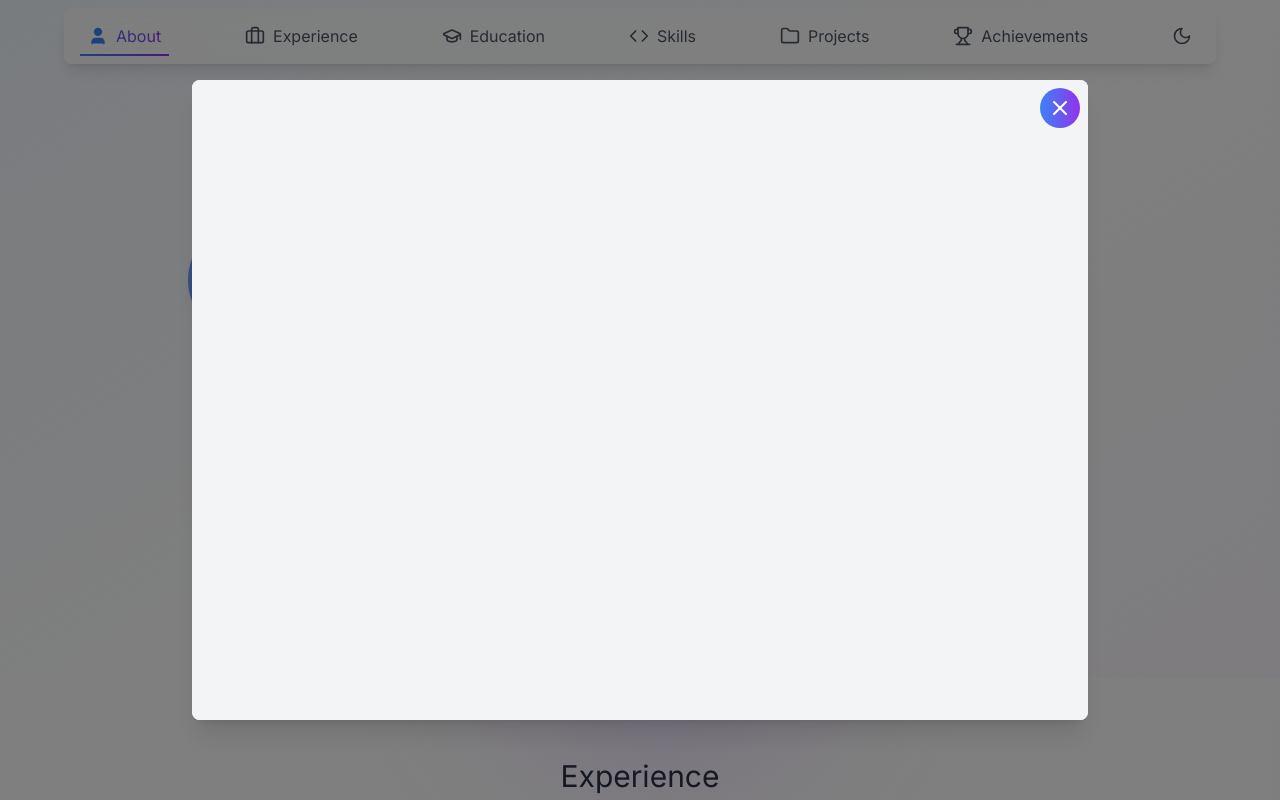
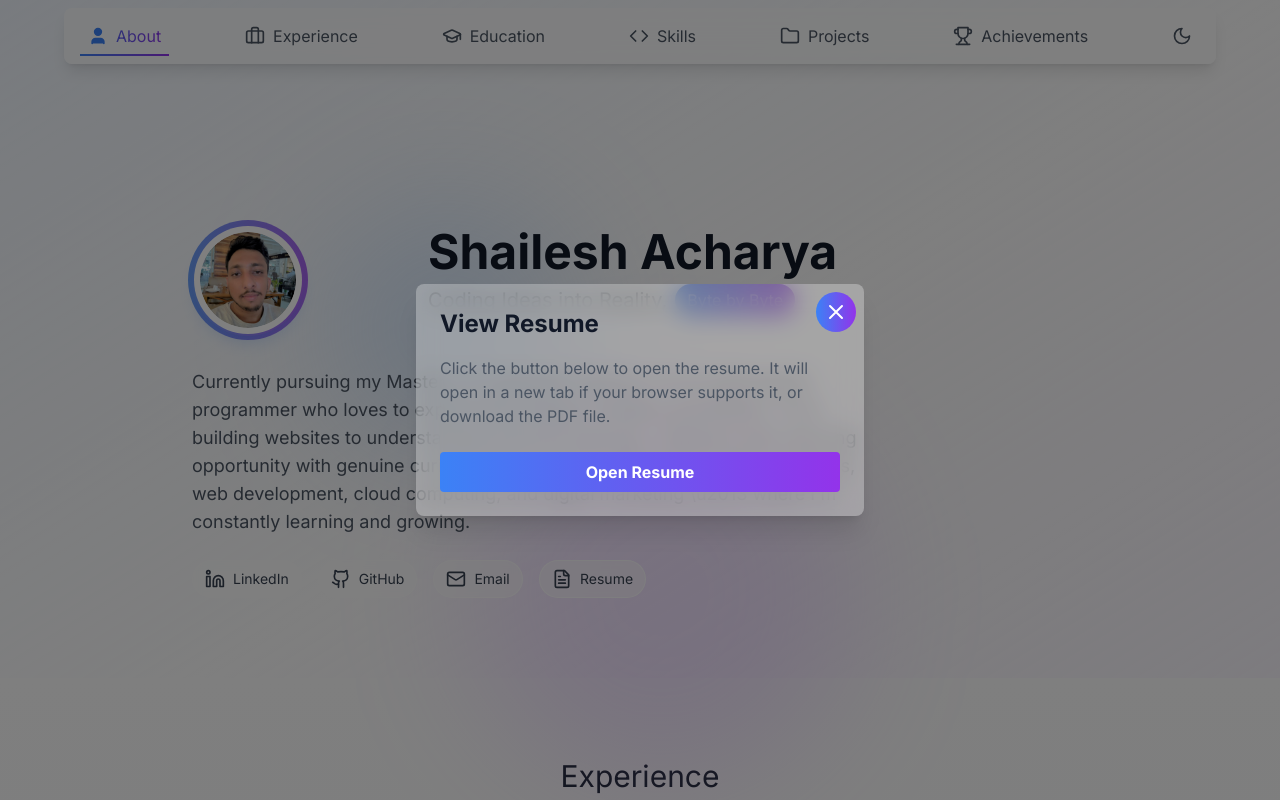
Before and after one commit to iamshaileshacharya/portfolio, a Next.js app: page / in a window 1280 px wide. Both pictures are taken after a click on the button "Resume". Shown: the top 800 px of the page. Built offline with nearby package versions, Linux system fonts and the light colour scheme.

Commit message:
buf fix footer

```diff
--- a/components/About.tsx
+++ b/components/About.tsx
@@ -30,9 +30,9 @@ const About: React.FC<AboutProps> = ({ isVisible, isDarkMode }) => {
                                     <Image
                                         src="/profile.jpg"
                                         alt="Profile picture"
-                                        width={300}  // Set appropriate width
-                                        height={300} // Set appropriate height
-                                        className="rounded-full object-cover"  // Move objectFit to className
+                                        width={300}
+                                        height={300}
+                                        className="rounded-full object-cover"
                                         priority
                                     />
                                 </div>
@@ -50,7 +50,7 @@ const About: React.FC<AboutProps> = ({ isVisible, isDarkMode }) => {
                 </div>
 
                 <p className="text-base sm:text-lg text-gray-600 dark:text-gray-300 mb-6 max-w-2xl mx-auto sm:mx-0 text-center sm:text-left">
-                    Currently pursuing my Master&apos;s in Computer Science, I&apos;m an enthusiastic programmer who loves to explore technology&apos;s endless possibilities. From building websites to understanding machine learning, I embrace each learning opportunity with genuine curiosity. My journey spans across various domains, web development, cloud computing, and digital marketing – where I&apos;m constantly learning and growing.
+                    Currently pursuing my Master&apos;s in Computer Science, I&apos;m an enthusiastic programmer who loves to explore technology&apos;s endless possibilities. From building websites to understanding machine learning, I embrace each learning opportunity with genuine curiosity. My journey spans across various domains, web development, cloud computing, and digital marketing \u2013 where I&apos;m constantly learning and growing.
                 </p>
 
                 <div className="flex flex-wrap justify-center sm:justify-start items-center gap-3 sm:gap-4">
--- a/components/ImageDialog.tsx
+++ b/components/ImageDialog.tsx
@@ -33,12 +33,16 @@ const ImageDialog: React.FC<ImageDialogProps> = ({ isOpen, onClose, title, image
 
     return (
         <div className="fixed inset-0 bg-black bg-opacity-50 z-50 flex items-center justify-center p-4">
-            <div ref={dialogRef} className="bg-white dark:bg-gray-800 rounded-lg max-w-3xl w-full overflow-hidden">
-                <div className="flex justify-between items-center p-4 border-b border-gray-200 dark:border-gray-700">
+            <div
+                ref={dialogRef}
+                className="bg-white/30 dark:bg-gray-800/30 backdrop-blur-md rounded-lg max-w-3xl w-full overflow-hidden shadow-xl"
+            >
+                <div className="flex justify-between items-center p-4 border-b border-gray-200/30 dark:border-gray-700/30">
                     <h3 className="text-xl font-semibold text-gray-900 dark:text-white">{title}</h3>
                     <button
                         onClick={onClose}
-                        className="p-1 rounded-full bg-gradient-to-r from-blue-500 to-purple-600 hover:from-blue-400 hover:to-rose-400 transition-all duration-300"
+                        className="p-1 rounded-full bg-gradient-to-r from-blue-500 to-purple-600 hover:from-blue-500 hover:to-rose-500 transition-all duration-300"
+                        aria-label="Close dialog"
                     >
                         <X size={24} className="text-white" />
                     </button>
@@ -61,7 +65,7 @@ const ImageDialog: React.FC<ImageDialogProps> = ({ isOpen, onClose, title, image
                             rel="noopener noreferrer"
                             className="flex items-center px-4 py-2 rounded-lg text-white
                             bg-gradient-to-r from-blue-500 to-purple-600
-                            hover:from-blue-400 hover:to-rose-400
+                            hover:from-blue-500 hover:to-rose-500
                             transition-all duration-300"
                         >
                             <Github size={20} className="mr-2" />
--- a/components/ProjectCard.tsx
+++ b/components/ProjectCard.tsx
@@ -17,7 +17,7 @@ const ProjectCard: React.FC<ProjectCardProps> = ({ title, description, tags, ima
     return (
         <>
             <div
-                className="group relative overflow-hidden rounded-xl backdrop-blur-md bg-white/10 dark:bg-black/30 border border-white/20 dark:border-gray-800/20 shadow-[0_8px_30px_rgb(0,0,0,0.12)] dark:shadow-[0_8px_30px_rgba(0,0,0,0.2)] hover:shadow-[0_8px_30px_rgba(0,0,0,0.2)] dark:hover:shadow-[0_8px_30px_rgba(0,0,0,0.3)] transition-all duration-300 hover:scale-[1.02] cursor-pointer p-4 sm:p-6"
+                className="group relative overflow-hidden rounded-xl backdrop-blur-md bg-white/30 dark:bg-black/30 border border-white/20 dark:border-gray-800/20 shadow-[0_8px_30px_rgb(0,0,0,0.12)] dark:shadow-[0_8px_30px_rgba(0,0,0,0.2)] hover:shadow-[0_8px_30px_rgba(0,0,0,0.2)] dark:hover:shadow-[0_8px_30px_rgba(0,0,0,0.3)] transition-all duration-300 hover:scale-[1.02] cursor-pointer p-4 sm:p-6"
                 onClick={() => setShowImage(true)}
                 role="button"
                 tabIndex={0}
@@ -31,7 +31,7 @@ const ProjectCard: React.FC<ProjectCardProps> = ({ title, description, tags, ima
                         {tags.map((tag, index) => (
                             <span
                                 key={index}
-                                className="px-2 sm:px-3 py-1 bg-gradient-to-r from-blue-500 to-purple-600 text-white rounded-full text-xs sm:text-sm transition-all duration-300 transform hover:from-rose-400 hover:to-blue-500"
+                                className="px-2 sm:px-3 py-1 bg-gradient-to-r from-blue-500 to-purple-600 text-white rounded-full text-xs sm:text-sm transition-all duration-300 transform hover:from-blue-500 hover:to-rose-500"
                             >
                                 {tag}
                             </span>
@@ -40,7 +40,7 @@ const ProjectCard: React.FC<ProjectCardProps> = ({ title, description, tags, ima
                 </div>
                 {image && (
                     <div
-                        className={`absolute top-2 right-2 p-2 rounded-full bg-blue-500/50 text-white
+                        className={`absolute top-2 right-2 p-2 rounded-full bg-gradient-to-r from-blue-500 to-purple-600 text-white
             ${isTouch ? 'opacity-100' : 'opacity-0 group-hover:opacity-100'}
             transition-opacity duration-200`}
                     >
--- a/components/ResumeModal.tsx
+++ b/components/ResumeModal.tsx
@@ -1,4 +1,4 @@
-import React, { useState, useEffect, useRef } from 'react';
+import React, { useEffect, useRef } from 'react';
 
 interface ResumeModalProps {
     isOpen: boolean;
@@ -7,12 +7,7 @@ interface ResumeModalProps {
 }
 
 const ResumeModal: React.FC<ResumeModalProps> = ({ isOpen, onClose, isDarkMode }) => {
-    const [mounted, setMounted] = useState(false);
     const modalRef = useRef<HTMLDivElement>(null);
-
-    useEffect(() => {
-        setMounted(true);
-    }, []);
 
     useEffect(() => {
         const handleOutsideClick = (event: MouseEvent) => {
@@ -30,15 +25,25 @@ const ResumeModal: React.FC<ResumeModalProps> = ({ isOpen, onClose, isDarkMode }
         };
     }, [isOpen, onClose]);
 
-    if (!isOpen || !mounted) return null;
+    if (!isOpen) return null;
+
+    const pdfUrl = '/shailesh_resume.pdf';
+
+    const handleResumeClick = () => {
+        window.open(pdfUrl, '_blank');
+        onClose();
+    };
 
     return (
         <div className="fixed inset-0 z-50 overflow-auto bg-black bg-opacity-50 flex items-center justify-center p-4">
             <div
                 ref={modalRef}
-                className={`relative w-full max-w-4xl rounded-lg ${isDarkMode ? 'bg-gray-800' : 'bg-white'} shadow-xl`}
+                className={`relative w-full max-w-md rounded-lg shadow-xl overflow-hidden
+                            ${isDarkMode ? 'bg-gray-800/30' : 'bg-white/30'}
+                            backdrop-blur-md backdrop-filter`}
                 onClick={(e) => e.stopPropagation()}
             >
+                <div className="p-6">
                     <button
                         className={`absolute top-2 right-2 z-10 p-2 rounded-full
                         bg-gradient-to-r from-blue-500 to-purple-600
@@ -52,12 +57,20 @@ const ResumeModal: React.FC<ResumeModalProps> = ({ isOpen, onClose, isDarkMode }
                             <path strokeLinecap="round" strokeLinejoin="round" strokeWidth="2" d="M6 18L18 6M6 6l12 12" />
                         </svg>
                     </button>
-                <div className={`w-full h-[80vh] ${isDarkMode ? 'bg-gray-700' : 'bg-gray-100'} rounded-lg overflow-hidden`}>
-                    <iframe
-                        src={`/shailesh_resume.pdf#view=FitH&pagemode=none${isDarkMode ? '&toolbar=0&view=FitH' : ''}`}
-                        className="w-full h-full"
-                        title="Resume PDF"
-                    ></iframe>
+                    <h2 className={`text-2xl font-bold mb-4 ${isDarkMode ? 'text-white' : 'text-gray-900'}`}>View Resume</h2>
+                    <p className={`mb-6 ${isDarkMode ? 'text-gray-300' : 'text-gray-600'}`}>
+                        Click the button below to open the resume. It will open in a new tab if your browser supports it, or download the PDF file.
+                    </p>
+                    <button
+                        onClick={handleResumeClick}
+                        className={`w-full px-4 py-2 rounded text-white font-semibold
+                                    bg-gradient-to-r from-blue-500 to-purple-600
+                                    hover:from-blue-500 hover:to-rose-500
+                                    transition-all duration-300 ease-in-out
+                                    focus:outline-none focus:ring-2 focus:ring-offset-2 focus:ring-blue-500`}
+                    >
+                        Open Resume
+                    </button>
                 </div>
             </div>
         </div>
```
Also changed, not shown: components/AchievementCard.tsx (+7 -5 lines), components/Footer.tsx (+12 -12 lines). Lines whose indentation alone changed are shown as unchanged.
